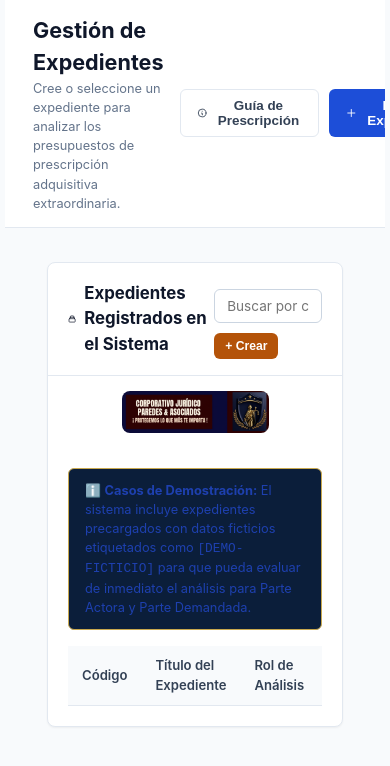
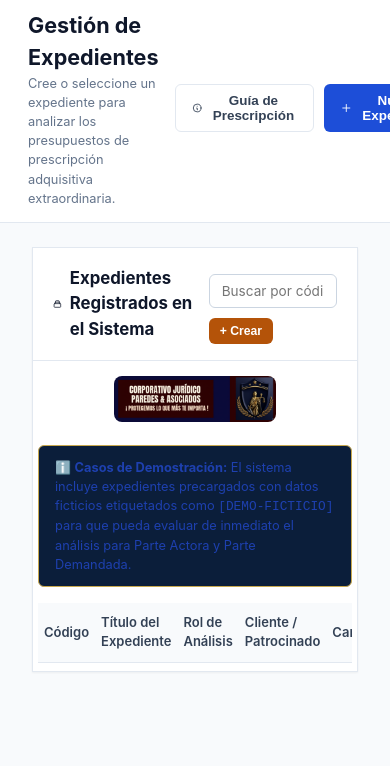
Before and after one commit to Afparedes123/Proyecto1, a website: page public/index.html in a window 390 px wide. Shown: the part 920-1686 px from the top of the page. After the commit the page ends 1616 px from the top, so only its background shows below. Drawn offline with Linux system fonts and the light colour scheme; no server answers.

Commit message:
Enhance responsive styles in index.html
Updated styles for cards and tables in responsive design.

```diff
--- a/public/index.html
+++ b/public/index.html
@@ -7,9 +7,24 @@
   img { max-width:100%; height:auto; }
   .table-responsive { overflow-x:auto; -webkit-overflow-scrolling: touch; }
   .card { margin: 10px; }
+  .card, .card-body {
+    width:100% !important;
+    max-width:100% !important;
+    box-sizing:border-box;
+  }
+  table {
+    width:100% !important;
+    font-size:14px;
+  }
+  th, td {
+    padding:10px 6px !important;
+  }
   @media (max-width: 600px) {
-    body { padding: 5px; }
-    h2 { font-size: 18px; }
+    body { padding:0 !important; margin:0 !important; }
+    .card { margin:0 !important; border-radius:0 !important; }
+    .card-body { padding:8px 5px !important; }
+    th, td { padding:10px 6px !important; font-size:13px; }
+    h2 { font-size:18px; }
   }
 </style>
 <title>LexDominio Ecuador - Asistente Jurídico de Prescripción Extraordinaria Adquisitiva</title>
```
